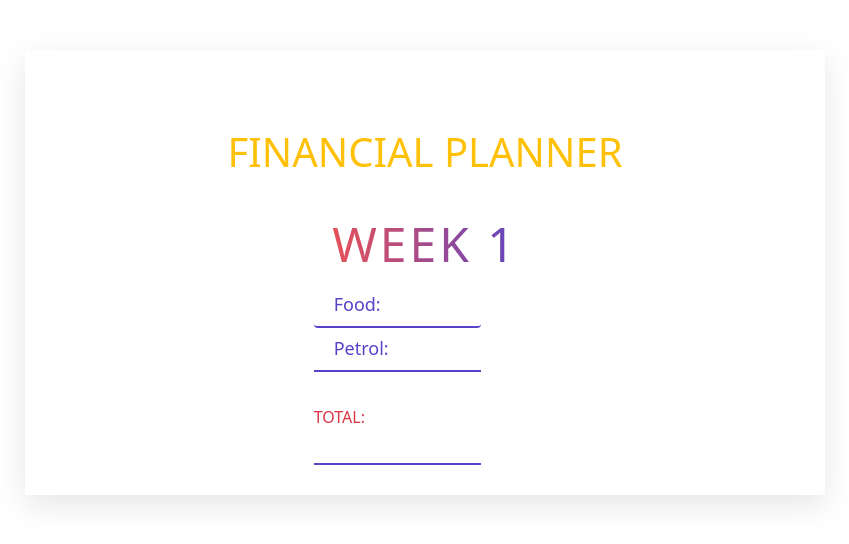
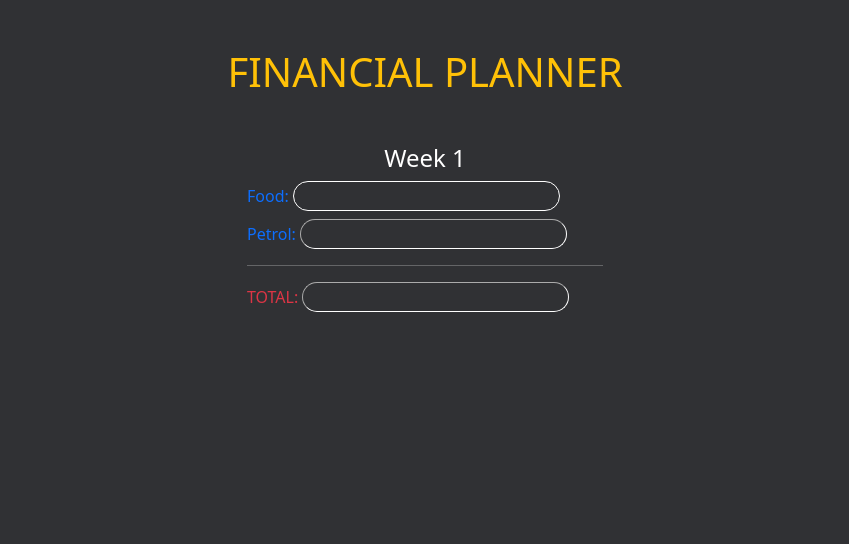
Before and after one commit to SMHasnainR/Finance-Planner, a plain HTML site: page index.html in a window 1280 px wide. Shown: the whole page, without its empty margins (215-1064 px from the left). Drawn offline with Linux system fonts and the light colour scheme.

Commit message:
Revert "front-end design change"
This reverts commit d4eb8a35ae10e7a7589ec423fb7987febdcdf895.

```diff
--- a/index.html
+++ b/index.html
@@ -1,126 +1,72 @@
 <!DOCTYPE html>
 <html lang="en">
-
 <head>
     <meta charset="UTF-8">
     <meta name="viewport" content="width=device-width, initial-scale=1.0">
     <link rel="stylesheet" href="bootstrap.css" type="text/css" />
     <style>
-        /* body {
+        body{
             background-color: #303134;
         }
-
-        input {
+        input{
             background-color: #303134 !important;
             border-color: white !important;
             border-radius: 20px !important;
             border-width: 1px !important;
             color: white !important;
             padding: 2px 5px !important;
-        } */
-
-        .weeks-section{
-            max-width: 800px;
-            margin: 50px auto;
-            position: relative;
-            box-shadow:  0 10px 30px 0px rgba(0,0,0,0.1);
-            padding: 30px;
         }
-
-        .week-no{
-            text-transform: uppercase;
-            text-align: center;
-            letter-spacing: 3px;
-            font-size: 3em;
-            line-height: 40px;
-            padding-bottom: 20px;
-            color: #5543ca;
-            background: linear-gradient(to right, #f4524d 0%, #5543ca 100%);
-            -webkit-background-clip: text;
-            -webkit-text-fill-color: transparent ;
-        }
-
-        .weeks-section .form-field{
-            position: relative;
-            margin: 32px 0;
-        }
-        .weeks-section .input-text{
-            display: block;
-            width: 100%;
-            height: 36px;
-            border-width: 0 0 2px 0;
-            border-color: #5543ca;
-            line-height: 18px;
-            font-weight: 400;
-        }
-        .weeks-section .input-text:focus + .label,
-        .weeks-section .input-text.not-empty + .label{
-            transform: translateY(-24px)
-        }
-        .weeks-section .input-text:focus{
-            outline: none;
-        }
-        .weeks-section .label{
-            position: absolute;
-            left: 20px;
-            bottom: 11px;
-            font-size: 18px;
-            line-height: 26px;
-            font-weight:400;
-            color: #5543ca;
-            cursor: text;
-            text-transform: capitalize;
-            transition: transform 0.2s ease-in-out;
-        }
-
     </style>
     <title>Financial Planner</title>
 </head>
-
 <body>
-    <section class="weeks-section">
     <div class="container">
         <h1 class="text-center text-warning m-5 text-uppercase">Financial Planner</h1>
         <div class="row">
-                <div class="offset-md-4 col-md-4 price-form">
-                    <h4 class="text-center text-white week-no">Week 1</h4>
-                    <div class="form-field my-2">
-                        <input type="number" id="food" class="form-control w-75 expenses d-inline input-text">
-                        <label for="food" class='label'>Food: </label>
+            <div class="offset-md-4 col-md-4">
+                <h4 class="text-center text-white">Week 1</h4>
+                <div class="my-2">
+                    <div class="d-inline col-md-3">
+                        <span class="text-primary mt-5"> Food: </span>
                     </div>
-                    <div class="form-field my-2">
-                        <input type="number" id="petrol" class="w-75 expenses input-text">
-                        <label for="petorl" class='label'>Petrol: </label>
+                    <div class="d-inline col-md-9">
+                        <input type="number" id="food" class="form-control w-75 expenses d-inline">
+                    </div>
+                </div>
+                <div class="my-2">
+                    <div class="d-inline col-md-3">
+                        <span class="text-primary mt-5"> Petrol: </span>
+                    </div>
+                    <div class="d-inline col-md-9">
+                        <input type="number" id="petrol" class="w-75 expenses">
+                    </div>
                 </div>
                 <hr class="text-white">
                 <span class="text-danger text-uppercase"> Total: </span>
-                    <input type="text" class="w-75 input-text" id="total" readonly>
+                <input type="text" class="w-75" id="total" readonly>
             </div>
         </div>
     </div>
-    </section>
-
 	<script src="jquery.js"></script>
     <script>
         let food = 0;
         let petrol = 0;
         let expenses = 0;
-        $(document).ready(function () {
-
+        $(document).ready(function(){
             // $('.expenses').on('change', function(){
             //     expenses += parseInt($(this).val());
             //     console.log(expenses);
             //     $('#total').val(0);
             //     $('#total').val(expenses);
             // })
-            $('#food').on('change', function () {
+            $('#food').on('change', function(){
                 food = 0;
                 food = parseInt($(this).val());
                 expenses = food + petrol;
                 $('#total').val(0);
                 $('#total').val(expenses);
             })
-            $('#petrol').on('change', function () {
+            $('#petrol').on('change', function(){
                 petrol = 0;
                 petrol = parseInt($(this).val());
                 expenses = food + petrol;
@@ -130,5 +76,4 @@
         });
     </script>
 </body>
-
 </html>
```
Lines whose indentation alone changed are shown as unchanged.
